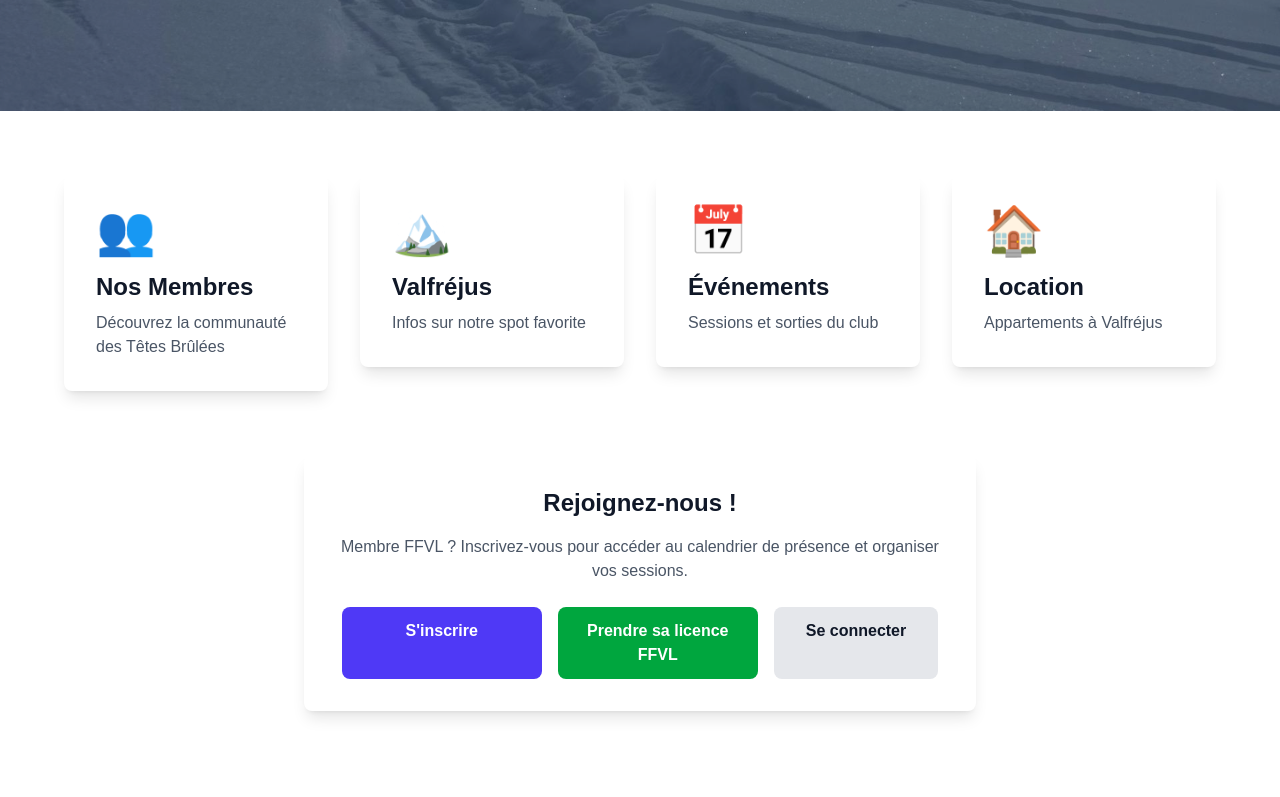
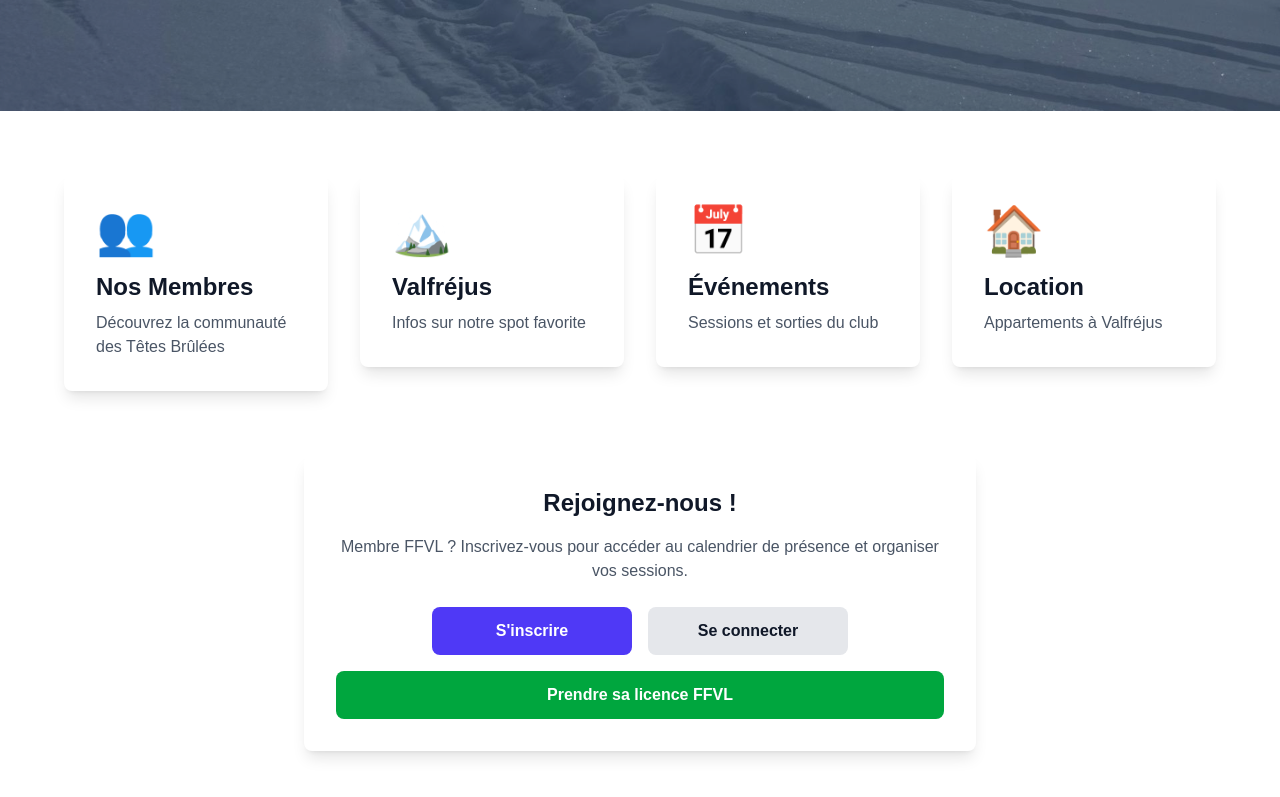
Before and after one commit to clementsbt/tetes-brulees, a Next.js app: page / in a window 1280 px wide. Shown: the part 689-1486 px from the top of the page. Built offline with nearby package versions, Linux system fonts and the light colour scheme.

Commit message:
fix: bouton licence en bas

```diff
--- a/app/page.tsx
+++ b/app/page.tsx
@@ -156,20 +156,20 @@ export default function HomePage() {
               >
                 S'inscrire
               </Link>
+              <Link
+                href="/connexion"
+                className="bg-gray-200 text-gray-900 px-6 py-3 rounded-lg font-semibold hover:bg-gray-300 transition-colors text-center flex-1 min-w-[140px] max-w-[200px]"
+              >
+                Se connecter
+              </Link>
               <a
                 href="https://intranet.ffvl.fr/ffvl_licenceonline/pre_rempli/NEW/1431"
                 target="_blank"
                 rel="noopener noreferrer"
-                className="bg-green-600 text-white px-6 py-3 rounded-lg font-semibold hover:bg-green-700 transition-colors text-center flex-1 min-w-[140px] max-w-[200px]"
+                className="bg-green-600 text-white px-6 py-3 rounded-lg font-semibold hover:bg-green-700 transition-colors text-center w-full"
               >
                 Prendre sa licence FFVL
               </a>
-              <Link
-                href="/connexion"
-                className="bg-gray-200 text-gray-900 px-8 py-3 rounded-lg font-semibold hover:bg-gray-300 transition-colors text-center w-full sm:w-auto"
-              >
-                Se connecter
-              </Link>
             </div>
           </div>
         </div>
```
